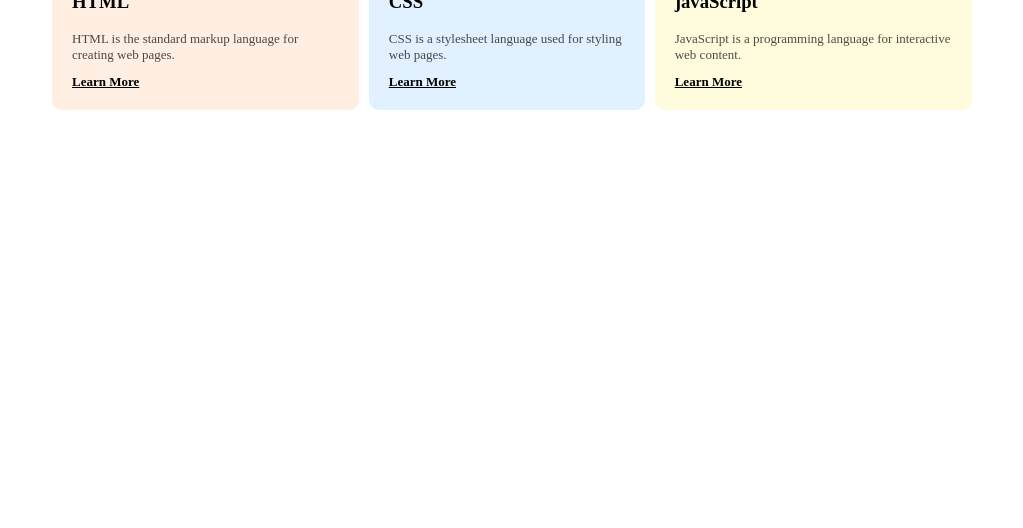
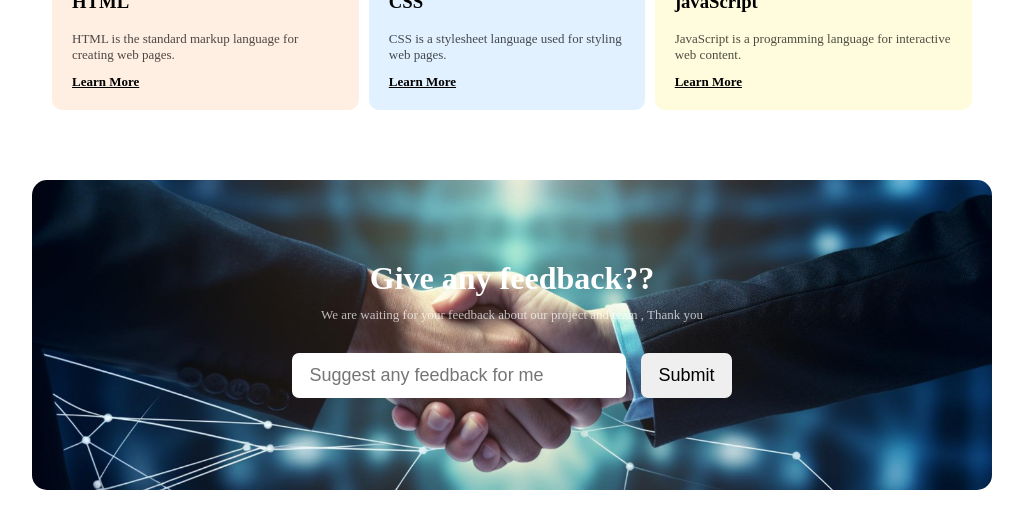
Before and after one commit to Mubin33/b101st-assignment, a plain HTML site: page index.html in a window 1280 px wide. Shown: the part 3194-3722 px from the top of the page, without its empty margins (128-1151 px from the left). Before the commit the page ends 3424 px from the top, so only its background shows below. Drawn offline with Linux system fonts and the light colour scheme; a web font is replaced by a local one.

Commit message:
main task

```diff
--- a/index.html
+++ b/index.html
@@ -246,6 +246,52 @@
       #js-card {
         background-color: rgb(255, 252, 221);
       }
+
+
+
+
+
+
+      /* =============fourth section========= */
+      #fourth-section{
+        width: 100%;
+        height: 310px;
+        background-image: url(./image/handshake.jpg);
+        background-size: cover;
+        background-position: center;
+        margin-top: 50px;
+        border-radius: 15px;
+      }#fourth-section h1{
+        color: rgb(255, 255, 255);
+        padding-top: 80px;
+        text-align: center;
+        font-family:"Azeret Mono";
+        font-size: xx-large;
+      }#fourth-section p{
+        color: white;
+        padding-top: 10px;
+        text-align: center;
+        font-family:"Azeret Mono";
+        font-size: small;
+        opacity: 0.7;
+      }#fourth-section div{
+        display: flex;
+        align-items: center;
+        justify-content: center;
+        gap: 15px;
+        margin-top: 30px;
+      }#fourth-section input{
+        padding: 12px 17px;
+        border: none;
+        border-radius: 7px;
+        width: 300px;
+        font-size: large;
+      }#fourth-section button{
+        padding: 12px 17px;
+        border: none;
+        border-radius: 7px;
+        font-size: large;
+      }
     </style>
   </head>
   <body>
@@ -395,14 +441,14 @@
               <p>
                 HTML is the standard markup language for creating web pages.
               </p>
-              <a href="">Learn More</a>
+              <a href="https://www.w3schools.com/html/">Learn More</a>
             </div>
 
             <div id="css-card" class="third-section-card">
               <img src="./image/css.png" alt="css logo" />
               <h3>CSS</h3>
               <p>CSS is a stylesheet language used for styling web pages.</p>
-              <a href="">Learn More</a>
+              <a href="https://www.w3schools.com/css/">Learn More</a>
             </div>
 
             <div id="js-card" class="third-section-card">
@@ -412,8 +458,23 @@
                 JavaScript is a programming language for interactive web
                 content.
               </p>
-              <a href="">Learn More</a>
+              <a href="https://www.w3schools.com/js/">Learn More</a>
             </div>
+          </div>
+        </section>
+
+        <!-- ===========fourth section ============ -->
+        <section id="fourth-section">
+          <h1>Give any feedback??</h1>
+          <p>
+            We are waiting for your feedback about our project and team , Thank
+            you
+          </p>
+          <div>
+            <label for="text">
+              <input type="text" placeholder="Suggest any feedback for me" />
+            </label>
+            <button id="fourth-btn">Submit</button>
           </div>
         </section>
       </div>
```
